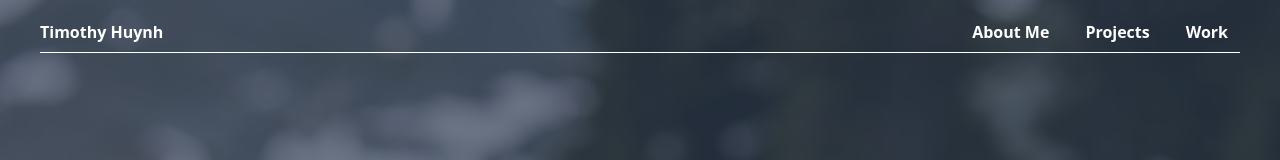
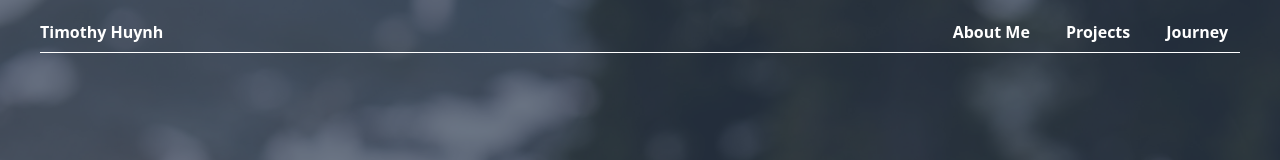
Before and after one commit to huynhtk80/Timothy_NextJS_portfolio_website, a Next.js app: page / in a window 1280 px wide. Shown: the top 160 px of the page. Built offline with nearby package versions, Linux system fonts and the light colour scheme.

Commit message:
Fixed navbar

```diff
--- a/src/components/Work.tsx
+++ b/src/components/Journey.tsx
@@ -68,9 +68,9 @@ const experience = [
   },
 ];
 
-function Work() {
+function Journey() {
   return (
-    <section className="bg-gray-800 text-gray-100">
+    <section id="Journey" className="bg-gray-800 text-gray-100">
       <div className="container max-w-5xl px-4 py-12 mx-auto">
         <div className="grid gap-4 mx-4 sm:grid-cols-12">
           <div className="col-span-12 sm:col-span-3">
@@ -109,4 +109,4 @@ function Work() {
   );
 }
 
-export default Work;
+export default Journey;
--- a/src/components/NavBar.tsx
+++ b/src/components/NavBar.tsx
@@ -5,7 +5,7 @@ import React, { useEffect, useRef, useState } from "react";
 const menuItems = [
   { link: "#aboutMe", text: "About Me" },
   { link: "#projects", text: "Projects" },
-  { link: "#work", text: "Work" },
+  { link: "#Journey", text: "Journey" },
   // { link: "#fun", text: "Fun" },
 ];
 
@@ -32,6 +32,7 @@ function NavBar() {
   const onClickMenu = () => {};
 
   return (
+    <>
       <div
         className={
           "fixed top-0 left-0 w-full py-3 px-10 z-50 " +
@@ -79,11 +80,15 @@ function NavBar() {
             </svg>
           </div>
         </div>
+
+        <div className="border-b border-white"></div>
+      </div>
+
       <div
         id="menuItemsMobile"
         className={
-          " lg:hidden fixed bg-white top-0 right-0 bottom-0 w-full flex flex-col items-center justify-center gap-5 transition-all duration-300 " +
-          (isMenuOpen ? "" : "translate-x-full")
+          "fixed lg:hidden  bg-white top-0 right-0 bottom-0 left-0 w-full flex flex-col items-center justify-center gap-5 transition-all duration-300 z-[9999] " +
+          (isMenuOpen ? "" : " translate-x-full")
         }
       >
         <div
@@ -108,13 +113,13 @@ function NavBar() {
             className="text-slate-900 hover:bg-gray-500 hover:text-slate-100 transition-all duration-500 py-2 px-3 rounded-md text-3xl font-bold"
             href={item.link}
             key={item.text}
+            onClick={() => setIsMenuOpen(false)}
           >
             {item.text}
           </a>
         ))}
       </div>
-      <div className="border-b border-white"></div>
-    </div>
+    </>
   );
 }
 
--- a/src/pages/index.tsx
+++ b/src/pages/index.tsx
@@ -10,7 +10,7 @@ import Hero from "@/components/Hero";
 import AboutMe from "@/components/AboutMe";
 import Footer from "@/components/Footer";
 import Projects from "@/components/Projects";
-import Work from "@/components/Work";
+import Journey from "@/components/Journey";
 
 const inter = Inter({ subsets: ["latin"] });
 
@@ -39,7 +39,7 @@ export default function Home() {
         <Hero />
         <AboutMe />
         <Projects />
-        <Work />
+        <Journey />
 
         {/* <section
           id="fun"
```
Lines whose indentation alone changed are shown as unchanged.
